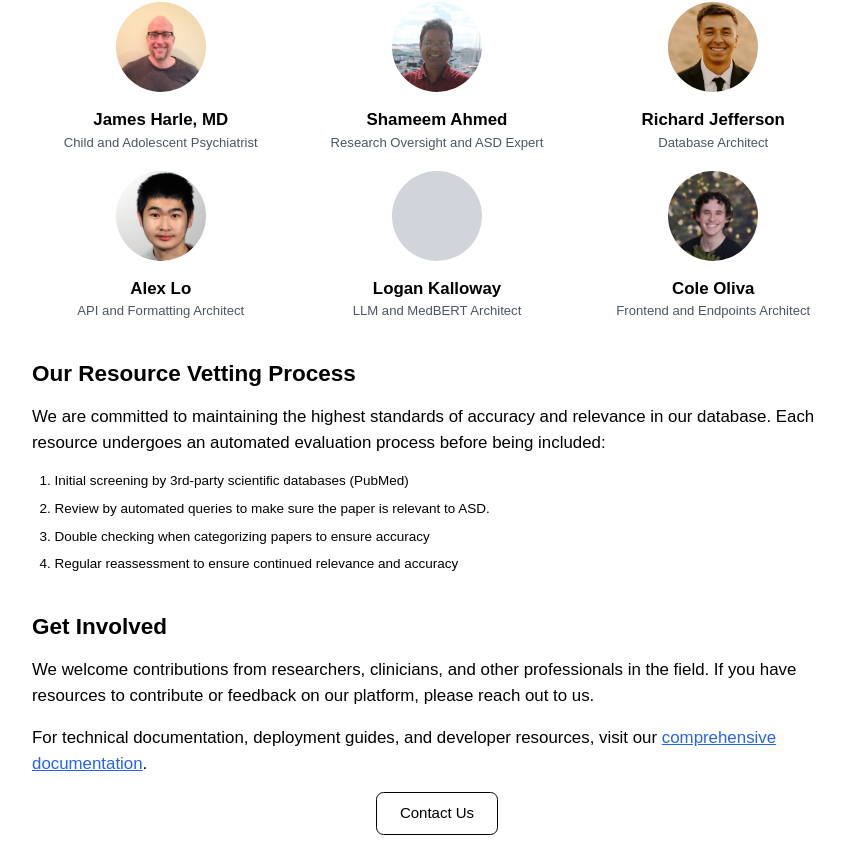
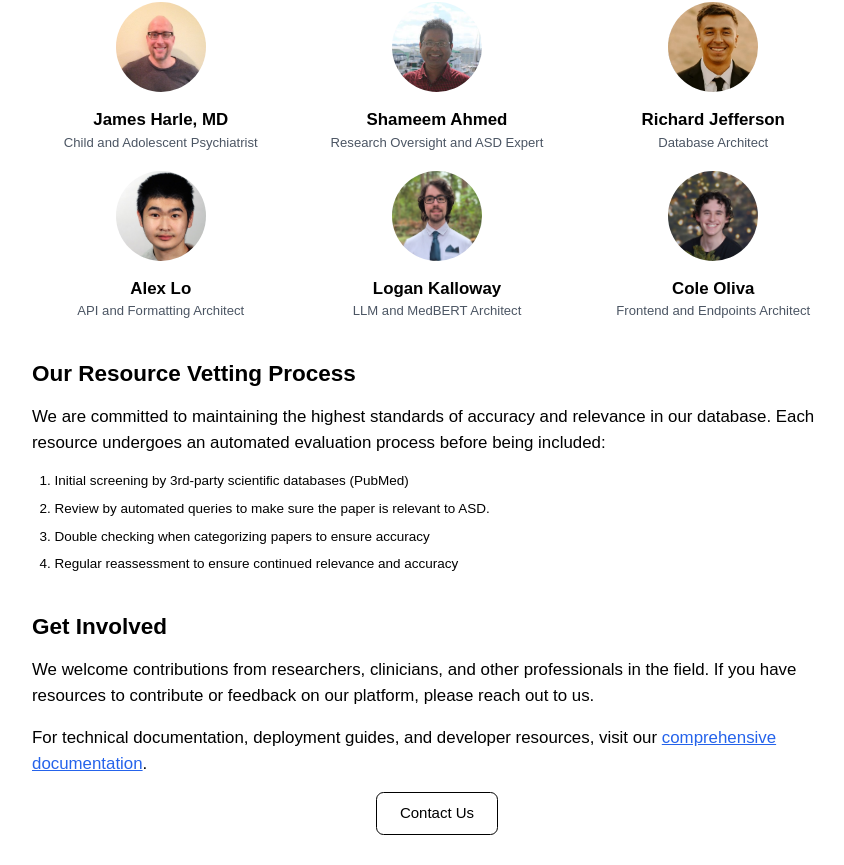
Before and after one commit to TipsyCanoe/Autism-Spectrum-Disorder-ASD-Treatment-Database, a React (Create React App) app in the folder frontend/testing-website/: page /about in a window 1280 px wide. Shown: the part 1106-1971 px from the top of the page, without its empty margins (203-1047 px from the left). Built offline with nearby package versions, Linux system fonts and the light colour scheme; no server answers.

Commit message:
added logan kalloway

```diff
--- a/frontend/testing-website/src/routes/About.jsx
+++ b/frontend/testing-website/src/routes/About.jsx
@@ -2,6 +2,7 @@ import { useState } from "react";
 import AlexLo from "../assets/AlexLo.jpg";
 import ColeOliva from "../assets/ColeOliva.jpg";
 import JimHarle from "../assets/JimHarle.jpg";
+import LoganKalloway from "../assets/LoganKalloway.jpg";
 import RichardJefferson from "../assets/RichardJefferson.jpg";
 import ShameemAhmed from "../assets/ShameemAhmed.jpg";
 import "../index.css";
@@ -119,7 +120,11 @@ const About = () => {
             <p className="text-gray-600">API and Formatting Architect</p>
           </div>
           <div className="text-center">
-            <div className="w-24 h-24 rounded-full bg-gray-300 mx-auto mb-4"></div>
+            <img
+              src={LoganKalloway}
+              alt="Logan Kalloway"
+              className="w-24 h-24 rounded-full object-cover mx-auto mb-4"
+            />
             <h3 className="font-semibold">Logan Kalloway</h3>
             <p className="text-gray-600">LLM and MedBERT Architect</p>
           </div>
```
